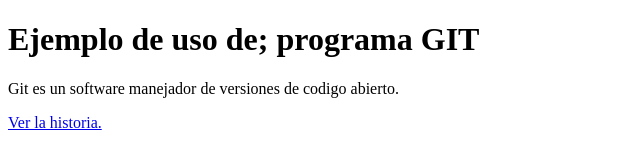
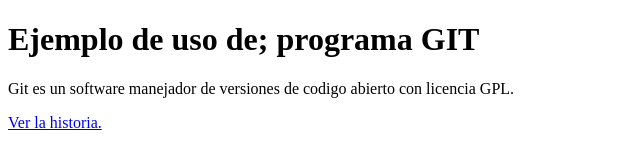
Before and after one commit to kevinrodasz96/proyect_git, a plain HTML site: page index.html in a window 1280 px wide. Shown: the whole page, without its empty margins (0-640 px from the left). Drawn offline with Linux system fonts and the light colour scheme.

Commit message:
actualizando index.html

```diff
--- a/index.html
+++ b/index.html
@@ -5,7 +5,7 @@
 </head>
 <body>
 <h1>Ejemplo de uso de; programa GIT</h1>
-<P>Git es un software manejador de versiones de codigo abierto. </P>
+<P>Git es un software manejador de versiones de codigo abierto con licencia GPL. </P>
 <a href="historia.html">Ver la historia.</a>
 </body>
 </html>
```
